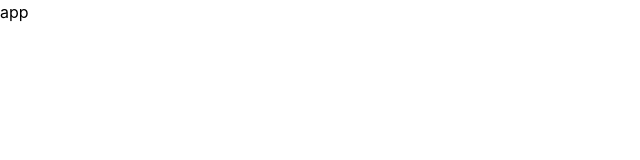
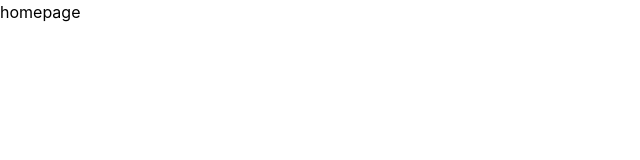
Before and after one commit to mahdiyehhaj497-oss/MoonGold-Gallery, a React (Vite) app: page / in a window 1280 px wide. Shown: the top 160 px of the page, without its empty margins (0-640 px from the left). Built offline with nearby package versions, Linux system fonts and the light colour scheme.

Commit message:
add routes

```diff
--- a/src/App.jsx
+++ b/src/App.jsx
@@ -1,6 +1,10 @@
+import { RouterProvider } from "react-router-dom";
+import routes from "../router"
 export default function App() {
   return (
     <>
-    <div>app</div></>
+<RouterProvider  router={routes}/>
+
+    </>
   )
 }
```
Also changed, not shown: router.jsx (+9 -2 lines), src/pages/RingPage.jsx (renamed from src/pages/Ring.jsx).
